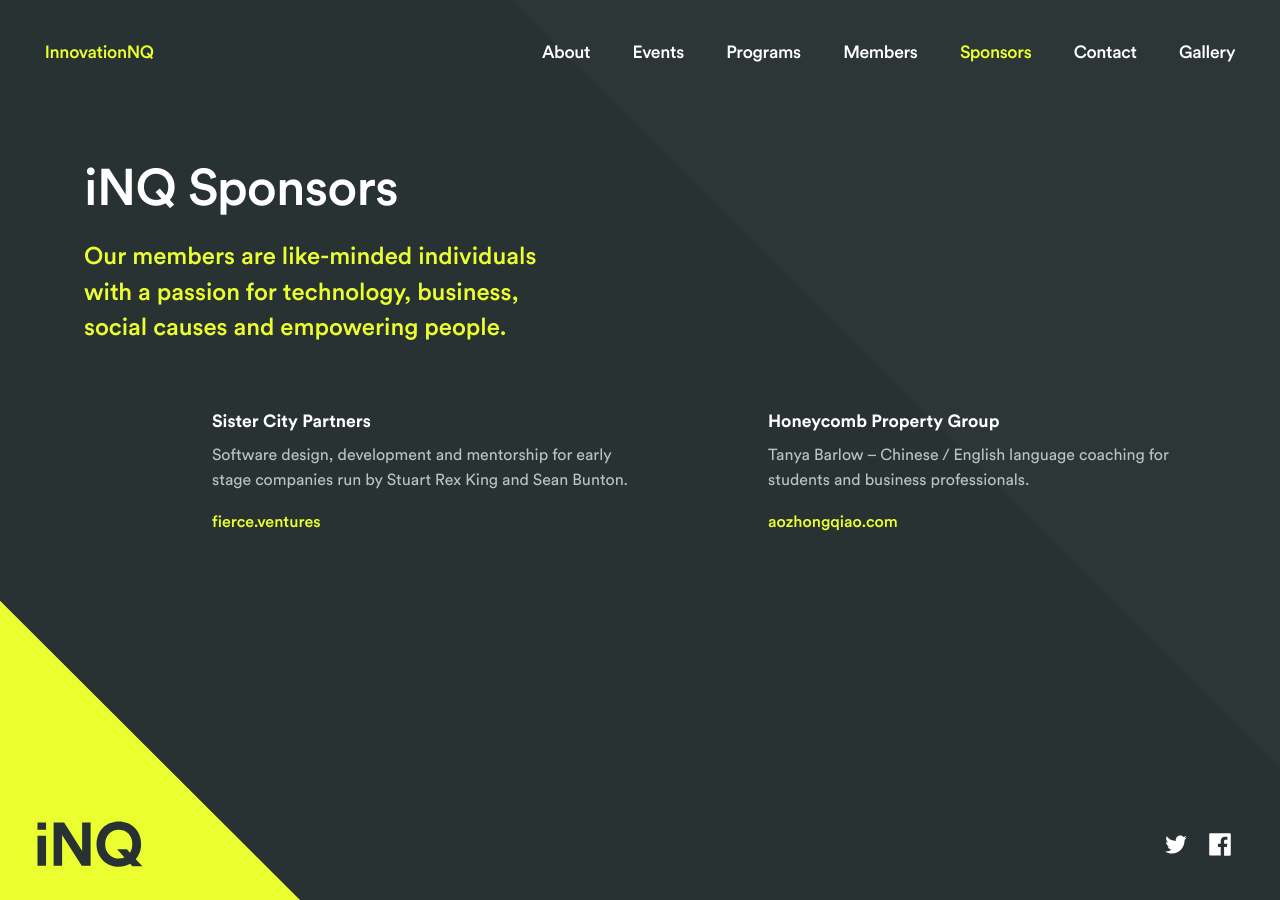
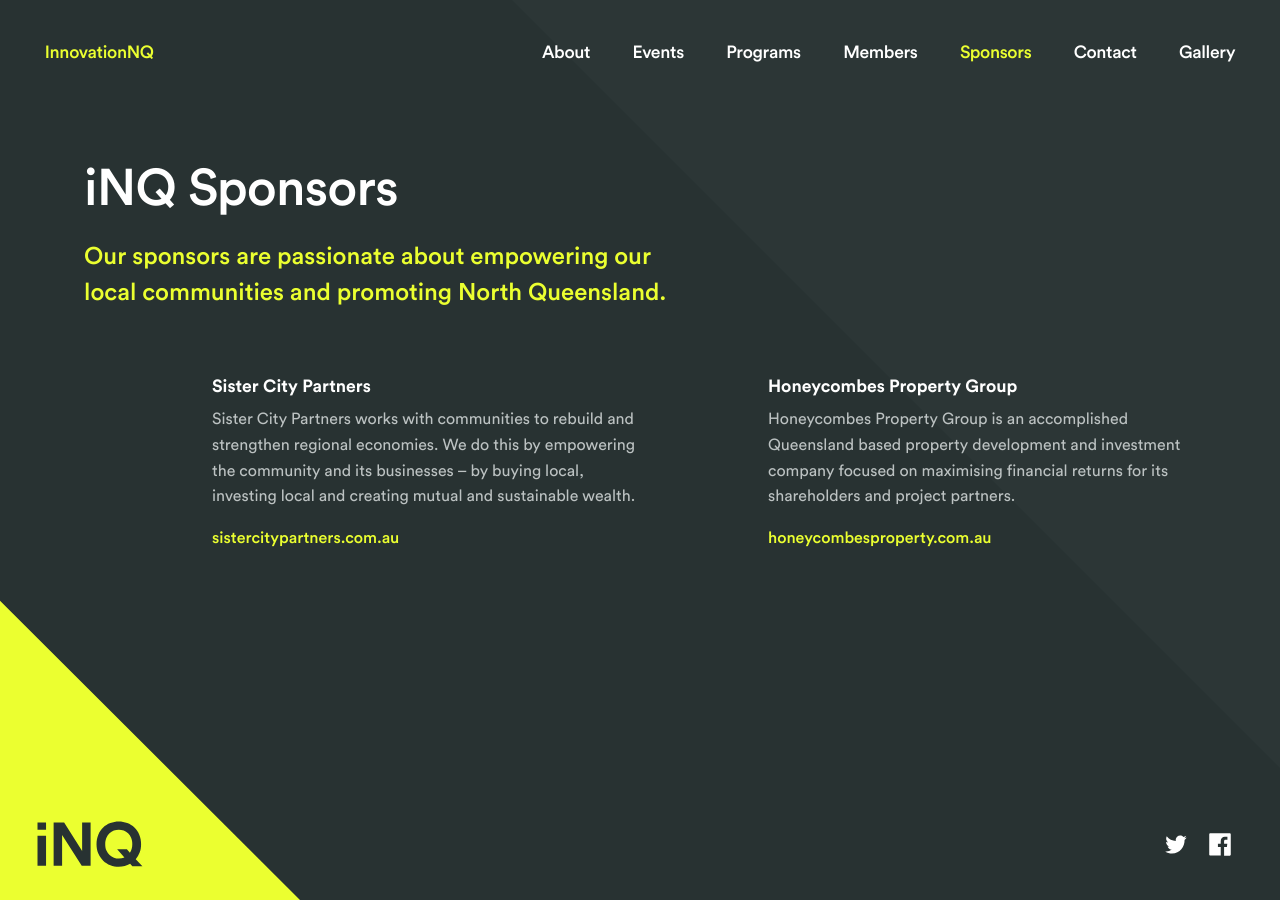
Before and after one commit to fierceventures/inq, a Jekyll site: the page built from sponsors.html, in a window 1280 px wide. Built offline with Jekyll 4.4.1, drawn with Linux system fonts in a browser that asks for light colours; some web fonts are replaced.

Commit message:
Content Fixes

```diff
--- a/index.html
+++ b/index.html
@@ -10,7 +10,7 @@
 		<div class="col half">
 
 			<h2>Coworking space,<br>offices, mentorship,<br>events and more!</h2>
-			<h3>iNQ is North Queensland's premier "Innovation Centre". </h3>
+			<h3>iNQ is North Queensland's premier<br> "Innovation Centre". </h3>
 
 			<div class="indent">
 				<p><strong>iNQ</strong> is North Queensland's premier "Innovation Centre". We foster collaboration amongst a community of like-minded, passionate people with the aim of becoming the driving force behind the growth and success of North Queensland’s startup ecosystem.</p>
--- a/members.html
+++ b/members.html
@@ -28,11 +28,11 @@
 
 		<div class="col half indent">
 
-			<h4>Àozhongqiáo &nbsp; <strong>澳 中 桥</strong></h4>
+			<h4>Àozhōngqiáo &nbsp; <strong>澳 中 桥</strong></h4>
 			<p>Chinese / English language coaching for students and business professionals. Run by Tanya Barlow.</p>
 			<p><a href="http://aozhongqiao.com/" target="_blank">aozhongqiao.com</a></p>
 			<h4>Akkordien</h4>
-			<p>Creative & art direction, video production, virtual tours, photography and graphic design. Run by Matt J. Skully.</p>
+			<p>Creative &amp; art direction, video production, virtual tours, photography and graphic design. Run by Matt J. Skully.</p>
 			<p><a href="https://akkordien.com/" target="_blank">akkordien.com</a></p>
 
 			<h4>Icarian Development</h4>
--- a/sponsors.html
+++ b/sponsors.html
@@ -12,23 +12,24 @@
 		<div class="col">
 
 			<h2>iNQ Sponsors</h2>
-			<h3>Our members are like-minded individuals<br> with a passion for technology, business,<br> social causes and empowering people.</h3>
+			<h3>Our sponsors are passionate about empowering our<br>
+			local communities and promoting North Queensland.</h3>
 		</div>
 
 		<div class="row">
 			<div class="col half indent"	>
 
 				<h4>Sister City Partners</h4>
-				<p>Software design, development and mentorship for early stage companies run by Stuart Rex King and Sean Bunton.</p>
-				<p><a href="https://fierce.ventures/" target="_blank">fierce.ventures</a></p>
+				<p>Sister City Partners works with communities to rebuild and strengthen regional economies. We do this by empowering the community and its businesses – by buying local, investing local and creating mutual and sustainable wealth.</p>
+				<p><a href="http://sistercitypartners.com.au" target="_blank">sistercitypartners.com.au</a></p>
 
 			</div>
 
 			<div class="col half indent">
 
-				<h4>Honeycomb Property Group</h4>
-				<p>Tanya Barlow – Chinese / English language coaching for students and business professionals.</p>
-				<p><a href="http://aozhongqiao.com/" target="_blank">aozhongqiao.com</a></p>
+				<h4>Honeycombes Property Group</h4>
+				<p>Honeycombes Property Group is an accomplished Queensland based property development and investment company focused on maximising financial returns for its shareholders and project partners.</p>
+				<p><a href="https://www.honeycombesproperty.com.au" target="_blank">honeycombesproperty.com.au</a></p>
 
 			</div>
 		</div>
```
Also changed, not shown: contact.html (+5 -4 lines), events.html (+26 -0 lines).
